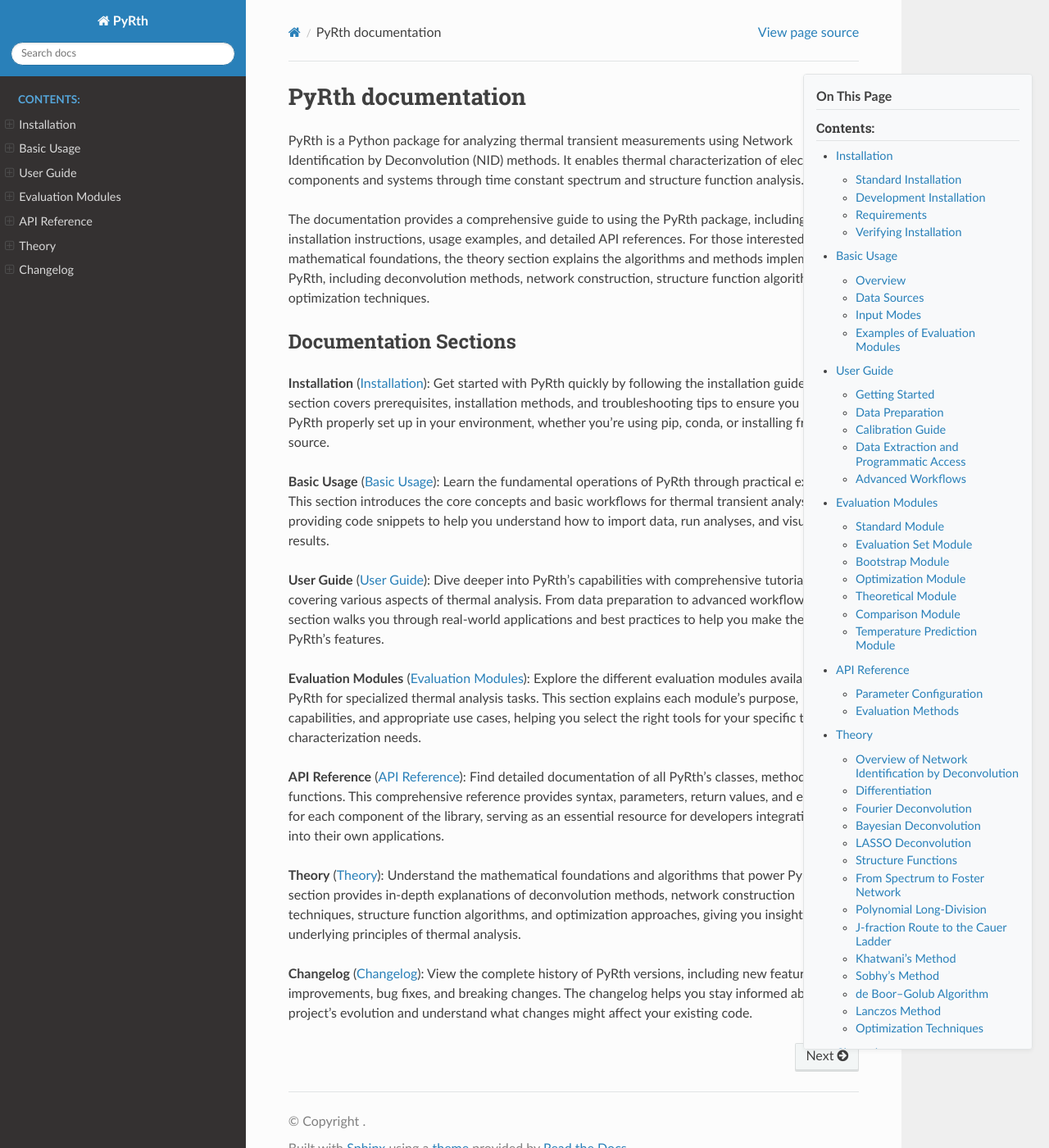
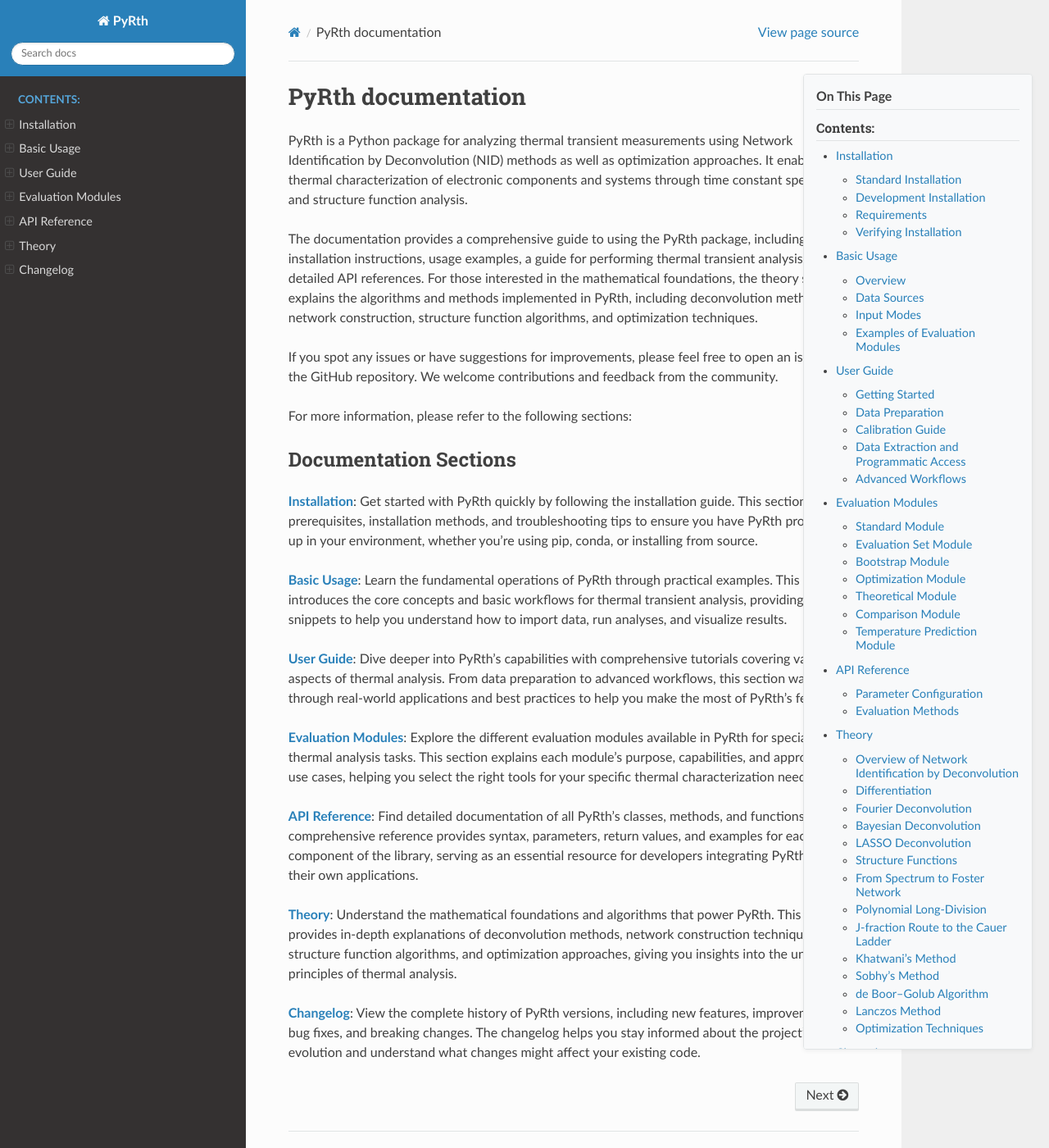
Before and after one commit to nizie002/PyRth, a Sphinx documentation site: the page built from docs/index.rst, in a window 1280 px wide and 1400 px high. Shown: the whole window at 82% size. Built offline with Sphinx 7.4.7 and the Read the Docs theme 3.1.0, drawn with Linux system fonts in a browser that asks for light colours.

Commit message:
Make bold links in index .rst

```diff
--- a/docs/index.rst
+++ b/docs/index.rst
@@ -1,26 +1,46 @@
 PyRth documentation
 ====================
 
-PyRth is a Python package for analyzing thermal transient measurements using Network Identification by Deconvolution (NID) methods. It enables thermal characterization of electronic components and systems through time constant spectrum and structure function analysis.
+PyRth is a Python package for analyzing thermal transient measurements using Network Identification by Deconvolution (NID) methods as well as optimization approaches. It enables thermal characterization of electronic components and systems through time constant spectrum and structure function analysis.
 
-The documentation provides a comprehensive guide to using the PyRth package, including installation instructions, usage examples, and detailed API references. For those interested in the mathematical foundations, the theory section explains the algorithms and methods implemented in PyRth, including deconvolution methods, network construction, structure function algorithms, and optimization techniques.
+The documentation provides a comprehensive guide to using the PyRth package, including installation instructions, usage examples, a guide for performing thermal transient analysis, and detailed API references. For those interested in the mathematical foundations, the theory section explains the algorithms and methods implemented in PyRth, including deconvolution methods, network construction, structure function algorithms, and optimization techniques.
+
+If you spot any issues or have suggestions for improvements, please feel free to open an issue on the GitHub repository. We welcome contributions and feedback from the community.
+
+For more information, please refer to the following sections:
+
+.. |UserGuideText| replace:: **User Guide**
+.. _UserGuideText: user_guide.html
+.. |InstallationText| replace:: **Installation**
+.. _InstallationText: installation.html
+.. |UsageText| replace:: **Basic Usage**
+.. _UsageText: usage.html
+.. |EvaluationModulesText| replace:: **Evaluation Modules**
+.. _EvaluationModulesText: evaluation_modules_overview.html
+.. |ApiReferenceText| replace:: **API Reference**
+.. _ApiReferenceText: api.html
+.. |TheoryText| replace:: **Theory**
+.. _TheoryText: theory.html
+.. |ChangelogText| replace:: **Changelog**
+.. _ChangelogText: changelog.html
+
 
 Documentation Sections
 --------------------------
 
-**Installation** (:doc:`installation`): Get started with PyRth quickly by following the installation guide. This section covers prerequisites, installation methods, and troubleshooting tips to ensure you have PyRth properly set up in your environment, whether you're using pip, conda, or installing from source.
+|InstallationText|_: Get started with PyRth quickly by following the installation guide. This section covers prerequisites, installation methods, and troubleshooting tips to ensure you have PyRth properly set up in your environment, whether you're using pip, conda, or installing from source.
 
-**Basic Usage** (:doc:`usage`): Learn the fundamental operations of PyRth through practical examples. This section introduces the core concepts and basic workflows for thermal transient analysis, providing code snippets to help you understand how to import data, run analyses, and visualize results.
+|UsageText|_: Learn the fundamental operations of PyRth through practical examples. This section introduces the core concepts and basic workflows for thermal transient analysis, providing code snippets to help you understand how to import data, run analyses, and visualize results.
 
-**User Guide** (:doc:`user_guide`): Dive deeper into PyRth's capabilities with comprehensive tutorials covering various aspects of thermal analysis. From data preparation to advanced workflows, this section walks you through real-world applications and best practices to help you make the most of PyRth's features.
+|UserGuideText|_: Dive deeper into PyRth's capabilities with comprehensive tutorials covering various aspects of thermal analysis. From data preparation to advanced workflows, this section walks you through real-world applications and best practices to help you make the most of PyRth's features.
 
-**Evaluation Modules** (:doc:`evaluation_modules_overview`): Explore the different evaluation modules available in PyRth for specialized thermal analysis tasks. This section explains each module's purpose, capabilities, and appropriate use cases, helping you select the right tools for your specific thermal characterization needs.
+|EvaluationModulesText|_: Explore the different evaluation modules available in PyRth for specialized thermal analysis tasks. This section explains each module's purpose, capabilities, and appropriate use cases, helping you select the right tools for your specific thermal characterization needs.
 
-**API Reference** (:doc:`api`): Find detailed documentation of all PyRth's classes, methods, and functions. This comprehensive reference provides syntax, parameters, return values, and examples for each component of the library, serving as an essential resource for developers integrating PyRth into their own applications.
+|ApiReferenceText|_: Find detailed documentation of all PyRth's classes, methods, and functions. This comprehensive reference provides syntax, parameters, return values, and examples for each component of the library, serving as an essential resource for developers integrating PyRth into their own applications.
 
-**Theory** (:doc:`theory`): Understand the mathematical foundations and algorithms that power PyRth. This section provides in-depth explanations of deconvolution methods, network construction techniques, structure function algorithms, and optimization approaches, giving you insights into the underlying principles of thermal analysis.
+|TheoryText|_: Understand the mathematical foundations and algorithms that power PyRth. This section provides in-depth explanations of deconvolution methods, network construction techniques, structure function algorithms, and optimization approaches, giving you insights into the underlying principles of thermal analysis.
 
-**Changelog** (:doc:`changelog`): View the complete history of PyRth versions, including new features, improvements, bug fixes, and breaking changes. The changelog helps you stay informed about the project's evolution and understand what changes might affect your existing code.
+|ChangelogText|_: View the complete history of PyRth versions, including new features, improvements, bug fixes, and breaking changes. The changelog helps you stay informed about the project's evolution and understand what changes might affect your existing code.
 
 .. toctree::
    :maxdepth: 2
```
